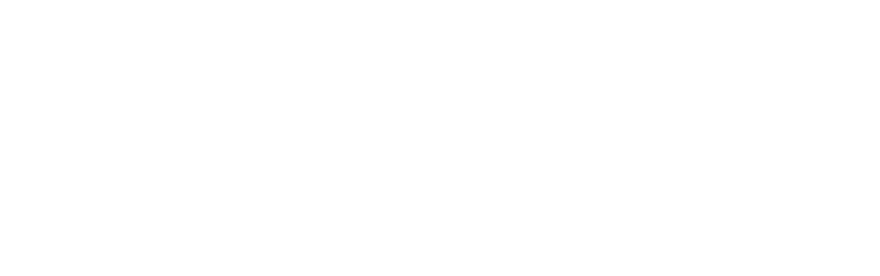
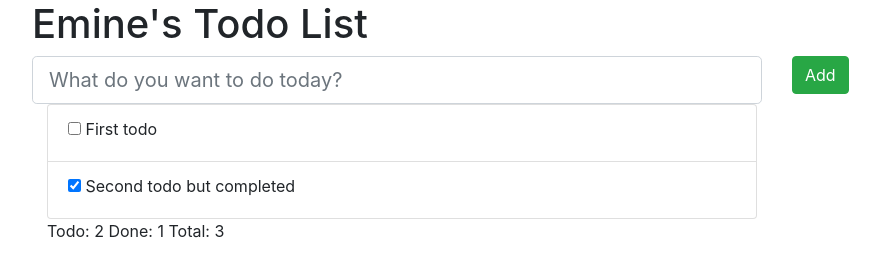
Before and after one commit to eminebahce/Todo-App, a plain HTML site: page index.html in a window 1280 px wide. Shown: the whole page, without its empty margins (53-933 px from the left). Drawn offline with nearby package versions, Linux system fonts and the light colour scheme.

Commit message:
html finished

```diff
--- a/index.html
+++ b/index.html
@@ -4,7 +4,7 @@
 <head>
     <meta charset="utf-8" />
     <meta http-equiv="X-UA-Compatible" content="IE=edge">
-    <title>Page Title</title>
+    <title>Emine's Todo List</title>
     <meta name="viewport" content="width=device-width, initial-scale=1">
     <link rel="stylesheet" href="https://stackpath.bootstrapcdn.com/bootstrap/4.1.3/css/bootstrap.min.css" integrity="sha384-MCw98/SFnGE8fJT3GXwEOngsV7Zt27NXFoaoApmYm81iuXoPkFOJwJ8ERdknLPMO" crossorigin="anonymous">
     <link rel="stylesheet" type="text/css" media="screen" href="main.css" />
@@ -12,12 +12,42 @@
 </head>
 
 <body>
+    <div class="container">
+        <h1>Emine's Todo List</h1>
+        <form>
+            <div class="row">
+                <div class="col-md-8 col">
+                    <input class="form-control form-control-lg" type="text" placeholder="What do you want to do today?">
+                </div>
+                <div class="col-md-4 col">
+                    <button class="btn btn-success" type="button">Add</button>
+                </div>
+            </div>
+        </form>
+        <div class="col-md-8">
+            <ul class="list-group" id="todolist">
+                <li class="list-group-item todo">
+                    <input type="checkbox" id="todo-1">
+                    <label for="todo-1">First todo</label>
+                </li>
+                <li class="list-group-item todo-completed">
+                    <input type="checkbox" id="todo-2" checked>
+                    <label for="todo-2">Second todo but completed</label>
+                </li>
+            </ul>
+        </div>
+        <div class="footer col-md-4">
+            Todo: <span id="todo-count">2</span> Done: <span id="done-count">1</span> Total: <span id="total-count">3</span>
+        </div>
+    </div>
+
+
+
 
 
     <script src="https://code.jquery.com/jquery-3.3.1.slim.min.js" integrity="sha384-q8i/X+965DzO0rT7abK41JStQIAqVgRVzpbzo5smXKp4YfRvH+8abtTE1Pi6jizo" crossorigin="anonymous"></script>
     <script src="https://cdnjs.cloudflare.com/ajax/libs/popper.js/1.14.3/umd/popper.min.js" integrity="sha384-ZMP7rVo3mIykV+2+9J3UJ46jBk0WLaUAdn689aCwoqbBJiSnjAK/l8WvCWPIPm49" crossorigin="anonymous"></script>
     <script src="https://stackpath.bootstrapcdn.com/bootstrap/4.1.3/js/bootstrap.min.js" integrity="sha384-ChfqqxuZUCnJSK3+MXmPNIyE6ZbWh2IMqE241rYiqJxyMiZ6OW/JmZQ5stwEULTy" crossorigin="anonymous"></script>
-
 </body>
 
 </html>
```
